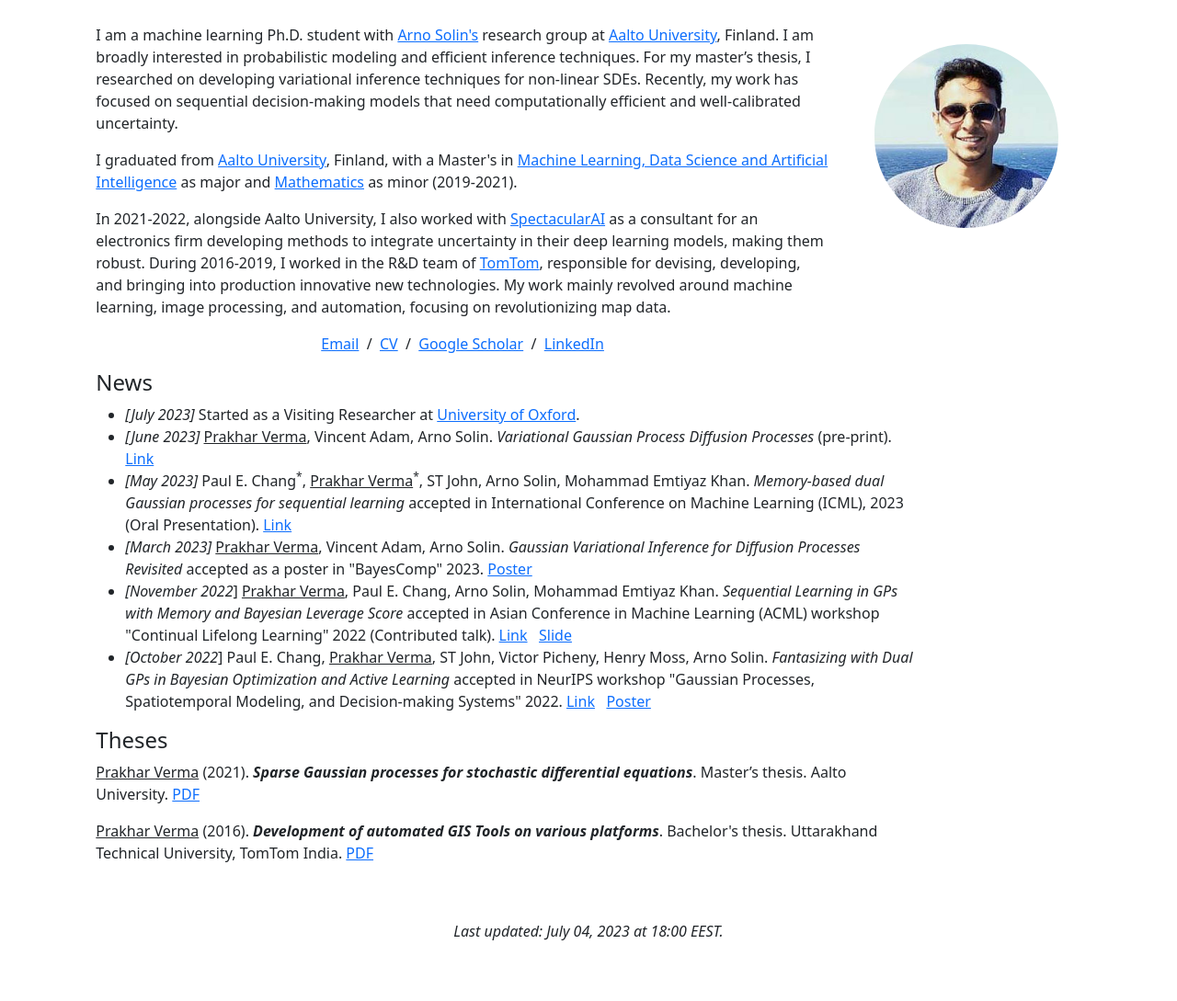
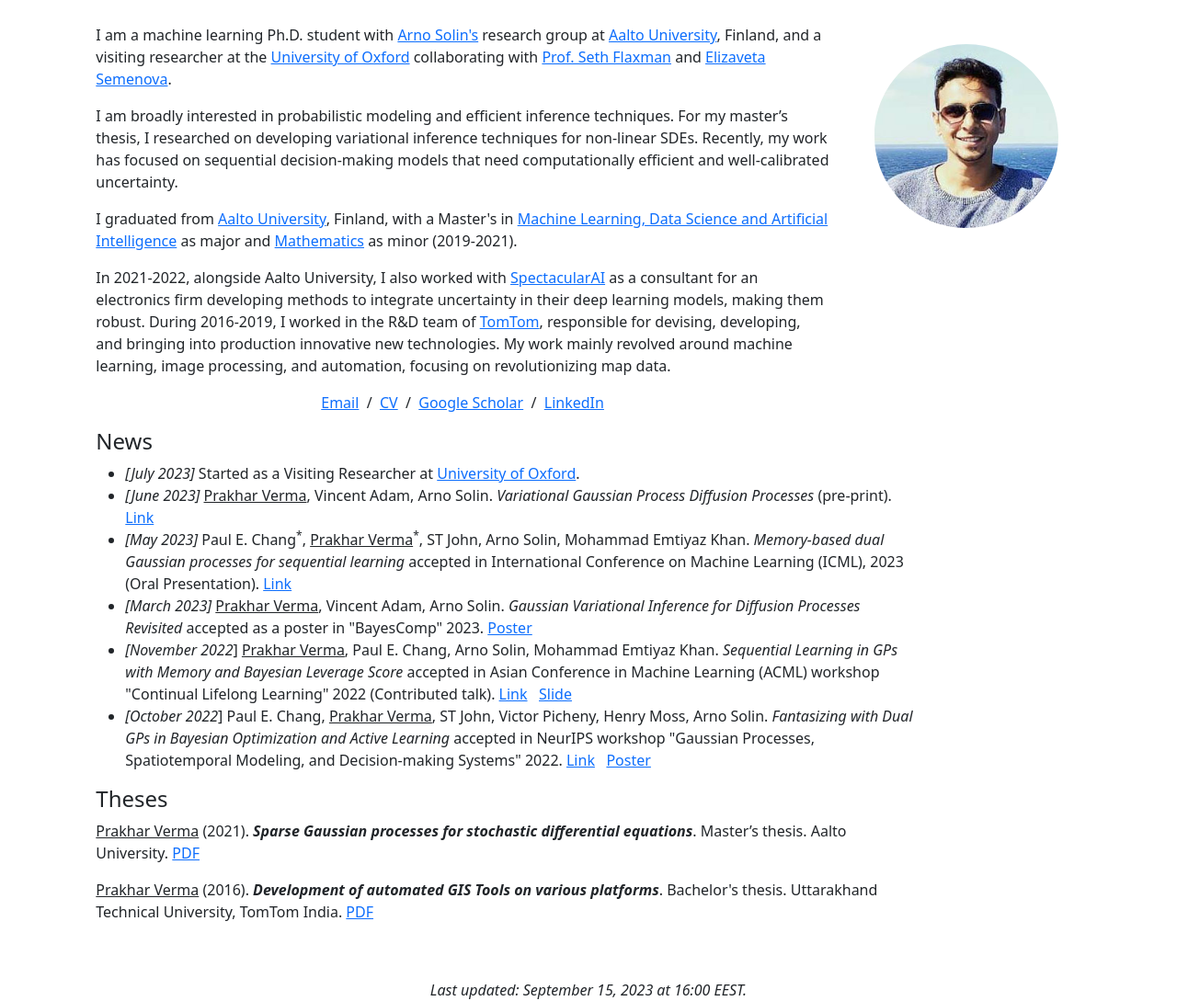
Before and after one commit to prakharverma/prakharverma.github.io, a plain HTML site: page index.html in a window 1280 px wide. Shown: the part 68-1157 px from the top of the page at 92% size. Before the commit the page ends 1093 px from the top, so only its background shows below. Drawn offline with nearby package versions, Linux system fonts and the light colour scheme.

Commit message:
Updated intro a bit

```diff
--- a/index.html
+++ b/index.html
@@ -18,7 +18,13 @@
         <div class="col-lg-9 col-md-12 col-sm-12 col-xs-12 center">
           <p> I am a machine learning Ph.D. student with
             <a href="https://users.aalto.fi/~asolin/" target="_blank">Arno Solin's</a> research group at
-              <a href="https://www.aalto.fi/en" target="_blank">Aalto University</a>, Finland. I am broadly interested in probabilistic modeling and efficient inference techniques.
+              <a href="https://www.aalto.fi/en" target="_blank">Aalto University</a>, Finland, and a visiting researcher at the
+              <a href="https://www.ox.ac.uk/"  target="_blank">University of Oxford</a> collaborating
+              with <a href="https://sethrf.com/" target="_blank">Prof. Seth Flaxman</a> and
+              <a href="https://www.elizaveta-semenova.com/" target="_blank">Elizaveta Semenova</a>.
+          </p>
+          <p>
+              I am broadly interested in probabilistic modeling and efficient inference techniques.
               For my master’s thesis, I researched on developing variational inference techniques for non-linear SDEs.
               Recently, my work has focused on sequential decision-making models that need computationally efficient and well-calibrated uncertainty.
             </p>
@@ -125,7 +131,7 @@
     </div>
     </div>
     <footer class="footer text-center" style="margin-top:2%">
-      <em>Last updated: July 04, 2023 at 18:00 EEST.</em>
+      <em>Last updated: September 15, 2023 at 16:00 EEST.</em>
     </footer>
   </body>
 </html>
```
